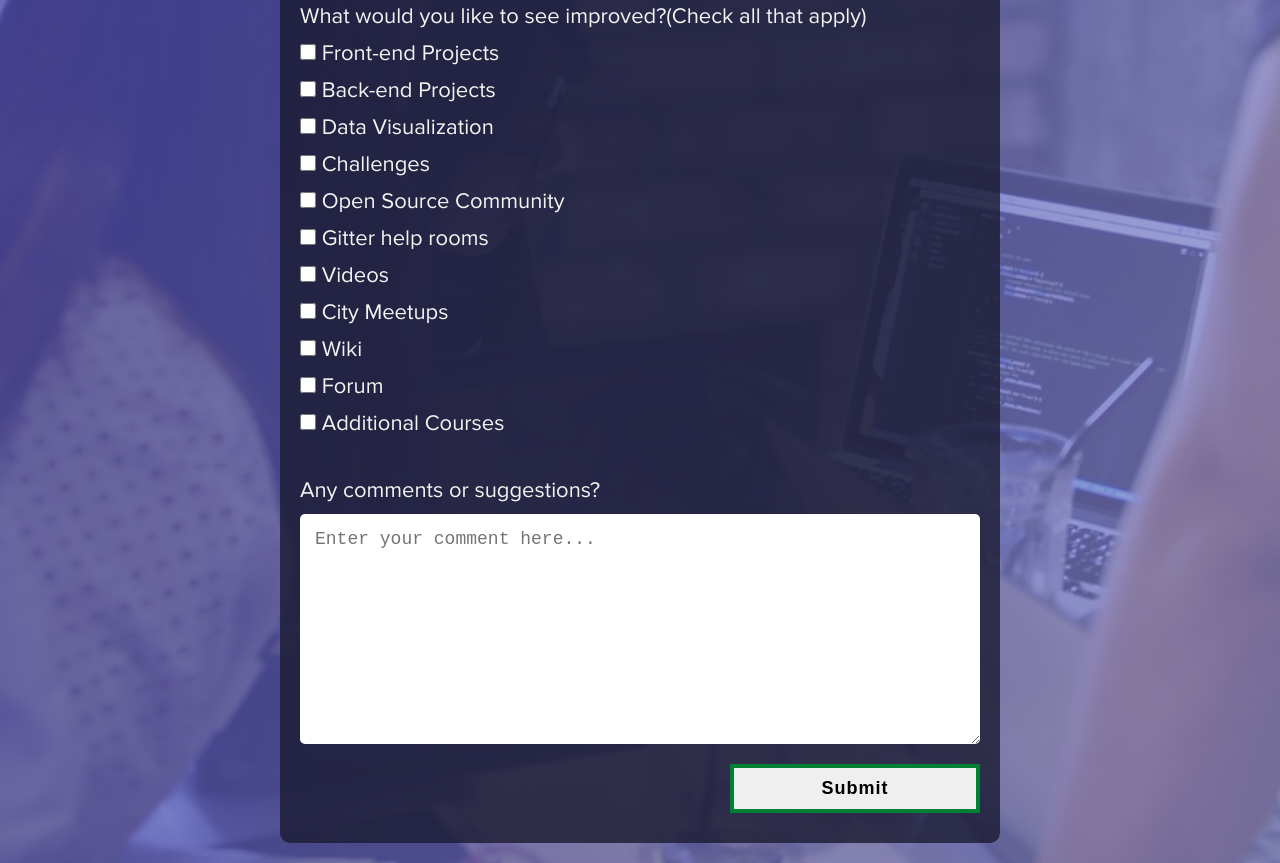
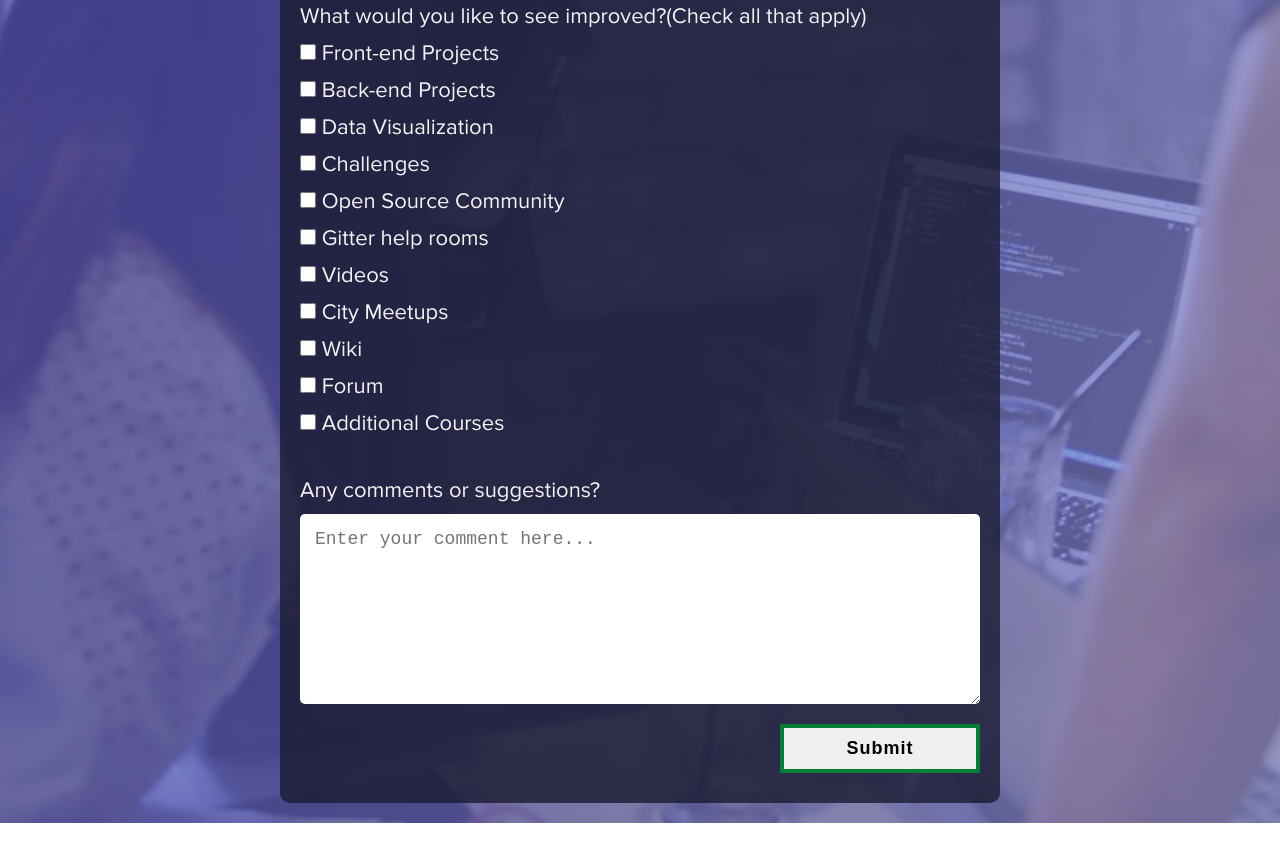
Before and after one commit to baran-oleh/form-example, a plain HTML site: page index.html in a window 1280 px wide. Shown: the part 791-1654 px from the top of the page. After the commit the page ends 1614 px from the top, so only its background shows below. Drawn offline with Linux system fonts and the light colour scheme.

Commit message:
💄 update UI

```diff
--- a/index.html
+++ b/index.html
@@ -5,8 +5,8 @@
     <meta http-equiv="X-UA-Compatible" content="IE=edge">
     <meta name="viewport" content="width=device-width, initial-scale=1.0">
     <title>Form Example</title>
-    <link rel="stylesheet" href="/css/style.css">
-    <link rel="shortcut icon" href="/img/Alecive-Flatwoken-Apps-Google-Drive-Forms.ico" type="image/x-icon">
+    <link rel="stylesheet" href="./css/style.css">
+    <link rel="shortcut icon" href="./img/Alecive-Flatwoken-Apps-Google-Drive-Forms.ico" type="image/x-icon">
 </head>
 <body>
     <header class="header">
@@ -62,7 +62,7 @@
             </fieldset>
             <fieldset class="suggestions">
                 <legend class="suggestions__title">Any comments or suggestions?</legend>
-                <textarea name="suggestions" class="suggestions__text" cols="30" rows="10" placeholder="Enter your comment here..."></textarea>
+                <textarea name="suggestions" class="suggestions__text" rows="8" placeholder="Enter your comment here..."></textarea>
             </fieldset>
             <button type="submit" form="form" class="button">Submit</button>
         </form>
--- a/scss/_form.scss
+++ b/scss/_form.scss
@@ -112,7 +112,7 @@
 }
 .button{
     align-self: flex-end;
-    min-width: 250px;
+    min-width: 200px;
     max-width: 350px;
     font-size: 18px;
     font-weight: 700;
```
Also changed, not shown: css/style.css.
